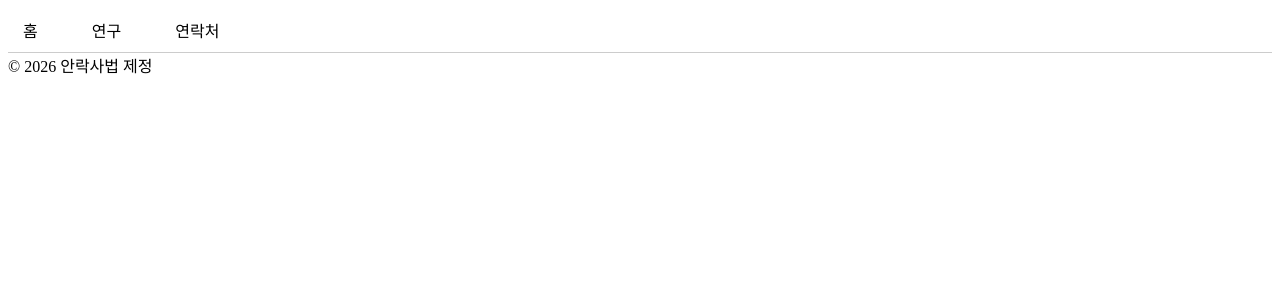
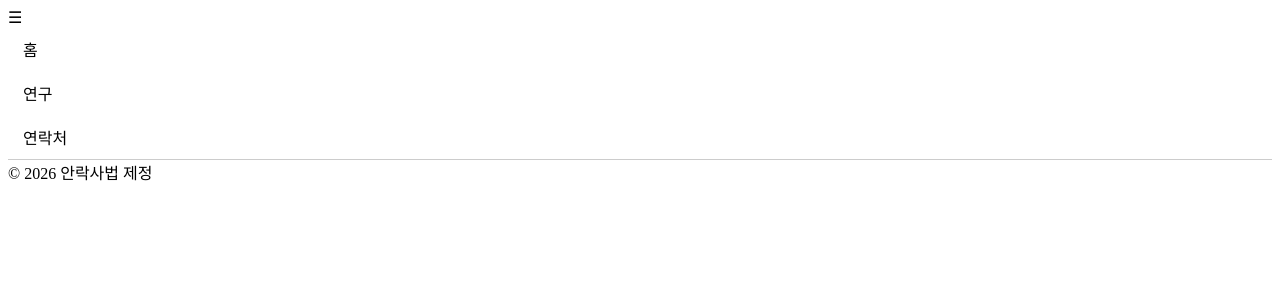
Before and after one commit to weglitter/euthanasia, a Jekyll site: the page built from index.md, in a window 1280 px wide. Shown: the top 300 px of the page. Built offline with Jekyll 4.4.1, drawn with Linux system fonts in a browser that asks for light colours.

Commit message:
Update style.css

```diff
--- a/css/style.css
+++ b/css/style.css
@@ -17,7 +17,7 @@
 }
 
 .menu > ul > li {
-  display: inline-block; /* PC에서는 가로로 나열 */
+  display: block; /* 세로로 나열 */
   margin-right: 20px;
 }
 
@@ -56,25 +56,20 @@
 }
 
 
-/* 햄버거 버튼 */
-.hamburger {
-  display: none;         /* 기본은 숨김 */
-  font-size: 24px;
-  cursor: pointer;
-  color: #000;           /* 햄버거 버튼 글씨도 검정 */
-  background: #eee;      /* 버튼 배경 회색(흰색은 fff) */
-  padding: 10px 15px;
-  border: 1px solid #ccc;
-  border-radius: 4px;
-  position: absolute; /* 메뉴 상단 오른쪽 고정 */
-  right: 10px;
-  top: 10px;
-}
-
 /* 모바일 화면 */
 @media (max-width: 768px) {
   .hamburger {
     display: block;      /* 모바일에서만 표시 */
+    font-size: 19px;
+    color: #000;           /* 햄버거 버튼 글씨도 검정 */
+    cursor: pointer;
+    background: #eee;      /* 버튼 배경 회색(흰색은 fff) */
+    padding: 10px 15px;
+    border: 1px solid #ccc;
+    border-radius: 4px;
+    position: bottom; /*  */
+    right: 10px;
+    top: 10px;
   }
   .menu > ul {
     display: none;       /* 기본 메뉴 숨김 */
```
